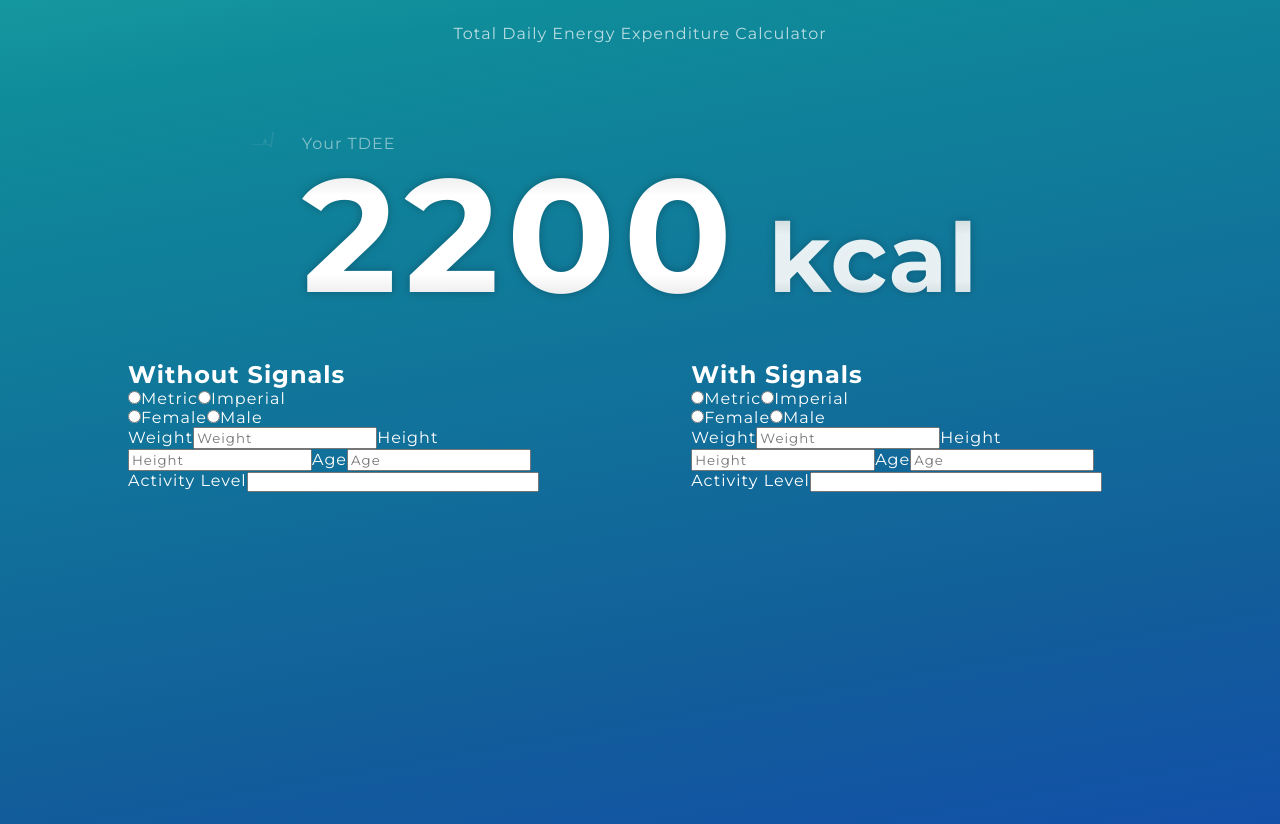
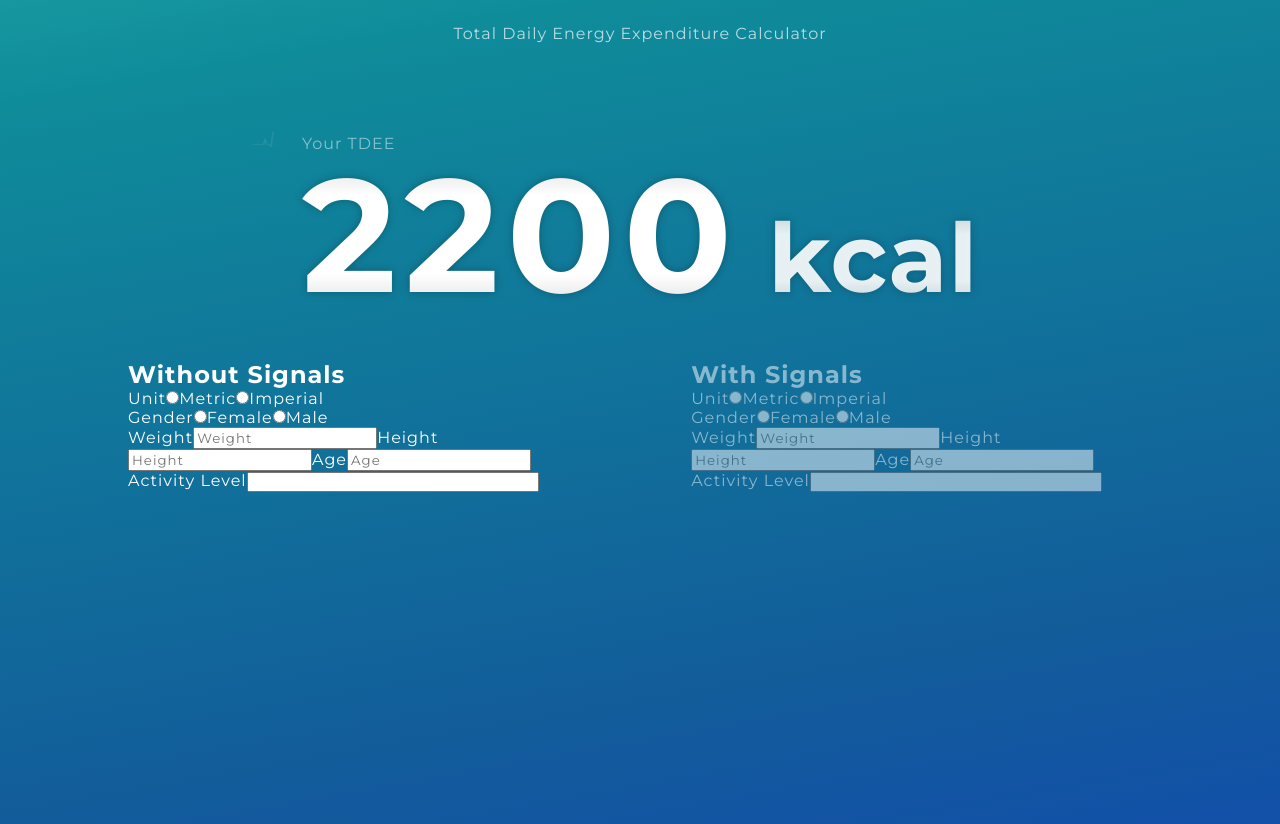
Before and after one commit to jrsmth/angular-signals, an Angular app: page / in a window 1280 px wide. Built offline with nearby package versions, Linux system fonts and the light colour scheme.

Commit message:
Form instantiation

```diff
--- a/src/app/app.component.html
+++ b/src/app/app.component.html
@@ -4,22 +4,24 @@
 <main>
   <section id="presentation">
     <h2>Your TDEE</h2>
-    <h1>{{ tdee }}<span> kcal</span></h1>
+    <h1>{{ calculateTdee() }}<span> kcal</span></h1>
     <svg id="heart-rate" class="svgdraw" width="100%" height="100%" viewBox="0 0 1000 1000" xmlns="http://www.w3.org/2000/svg" >
       <path class="path" d="M 0 200 l 40 0 l 5 -40 l 5 40 l 10 0 l 5 15 l 10 -140 l 10 220 l 5 -95 l 10 0 l 5 20 l 5 -20 l 30 0" fill="transparent"/>
     </svg>
   </section>
   <section id="collection">
-    <div id="without-signals">
+    <div id="without-signals" [class.active]="!signalled" (click)="activateForm('without')">
       <h2>Without Signals</h2>
       <form id="without-signals-form">
-        <div class="metric-selection">
+        <div class="unit-selection">
+          <label>Unit</label>
           <input type="radio" id="without-signals-metric" name="without-signals-unit" value="metric">
           <label for="without-signals-metric">Metric</label>
           <input type="radio" id="without-signals-imperial" name="without-signals-unit" value="imperial">
           <label for="without-signals-imperial">Imperial</label>
         </div>
         <div class="gender-selection">
+          <label>Gender</label>
           <input type="radio" id="without-signals-female" name="without-signals-gender" value="female">
           <label for="without-signals-female">Female</label>
           <input type="radio" id="without-signals-male" name="without-signals-gender" value="male">
@@ -41,16 +43,18 @@
         </select>
       </form>
     </div>
-    <div id="with-signals">
+    <div id="with-signals" [class.active]="signalled" (click)="activateForm('with')">
       <h2>With Signals</h2>
       <form id="with-signals-form">
-        <div class="metric-selection">
+        <div class="unit-selection">
+          <label>Unit</label>
           <input type="radio" id="with-signals-metric" name="with-signals-unit" value="metric">
           <label for="with-signals-metric">Metric</label>
           <input type="radio" id="with-signals-imperial" name="with-signals-unit" value="imperial">
           <label for="with-signals-imperial">Imperial</label>
         </div>
         <div class="gender-selection">
+          <label>Gender</label>
           <input type="radio" id="with-signals-female" name="with-signals-gender" value="female">
           <label for="with-signals-female">Female</label>
           <input type="radio" id="with-signals-male" name="with-signals-gender" value="male">
--- a/src/app/app.component.scss
+++ b/src/app/app.component.scss
@@ -49,4 +49,13 @@ header {
   margin: 0 10%;
   top: 45%;
   position: absolute;
+
+  #with-signals, #without-signals {
+    cursor: pointer;
+    opacity: .5;
+
+    &.active {
+      opacity: 1;
+    }
+  }
 }
--- a/src/app/app.component.ts
+++ b/src/app/app.component.ts
@@ -1,6 +1,7 @@
 import { Component } from '@angular/core';
 import { CommonModule } from '@angular/common';
 import { RouterOutlet } from '@angular/router';
+import {FormBuilder, FormGroup, Validators} from "@angular/forms";
 
 @Component({
   selector: 'app-root',
@@ -12,5 +13,36 @@ import { RouterOutlet } from '@angular/router';
 export class AppComponent {
   title = 'angular-signals';
   tdee: number = 2200;
+  signalled: boolean = false;
+  withoutSignalsForm: FormGroup;
+  withSignalsForm: FormGroup;
+
+  constructor(private formBuilder: FormBuilder) {
+    this.withoutSignalsForm = this.formBuilder.group({
+      unit: ['', [Validators.required]],
+      gender: ['', [Validators.required]],
+      age: ['', [Validators.required]],
+      height: ['', [Validators.required]],
+      weight: ['', [Validators.required]],
+      activity: ['', [Validators.required]]
+    });
+
+    this.withSignalsForm = this.formBuilder.group({
+      unit: ['', [Validators.required]],
+      gender: ['', [Validators.required]],
+      age: ['', [Validators.required]],
+      height: ['', [Validators.required]],
+      weight: ['', [Validators.required]],
+      activity: ['', [Validators.required]]
+    });
+  }
+
+  activateForm(formName: string): void {
+    this.signalled = (formName == 'with');
+  }
+
+  calculateTdee(): string {
+    return '2200';
+  }
 
 }
```
